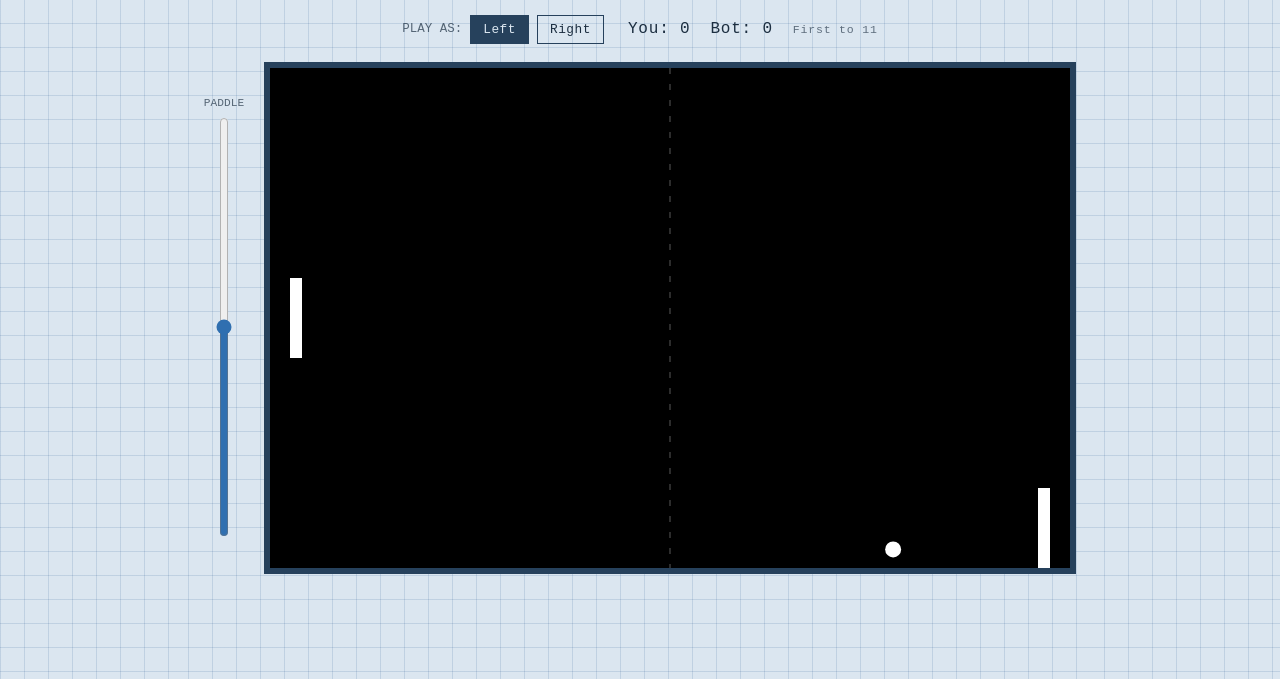
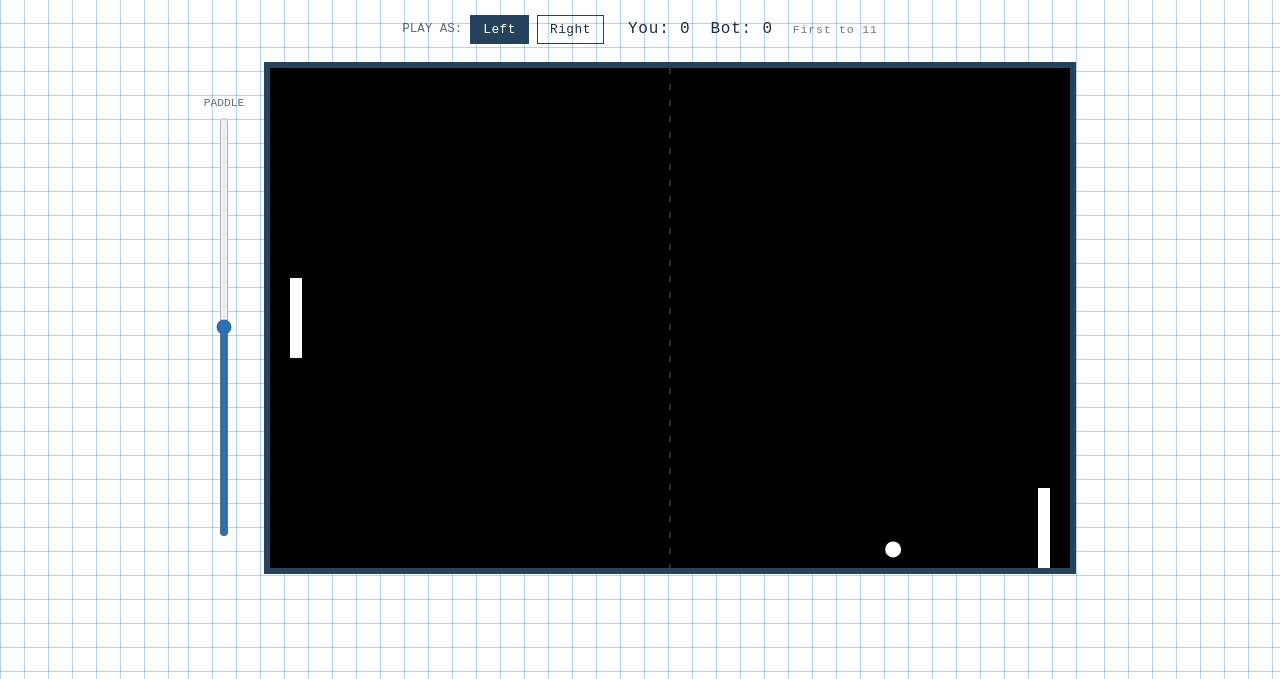
Before and after one commit to bootupAbdullah/llm_pong, a plain HTML site: page index.html in a window 1280 px wide. Shown: the part 121-800 px from the top of the page. Drawn offline with Linux system fonts and the light colour scheme.

Commit message:
Sharpen blueprint background: stark white paper, light-blue grid
- Background: pale blue-grey -> pure white
- Grid lines: muted low-opacity grey-blue -> clearer light blue

```diff
--- a/index.html
+++ b/index.html
@@ -6,8 +6,8 @@
 <title>LLM Pong — Phase 1</title>
 <style>
   :root {
-    --grid-line: rgba(70, 110, 160, 0.18);
-    --grid-bg: #dbe6f0;
+    --grid-line: rgba(64, 145, 220, 0.4);
+    --grid-bg: #ffffff;
     --window-border: #26415c;
     --ink: #1c2e40;
     --accent: #2f6fb0;
```
